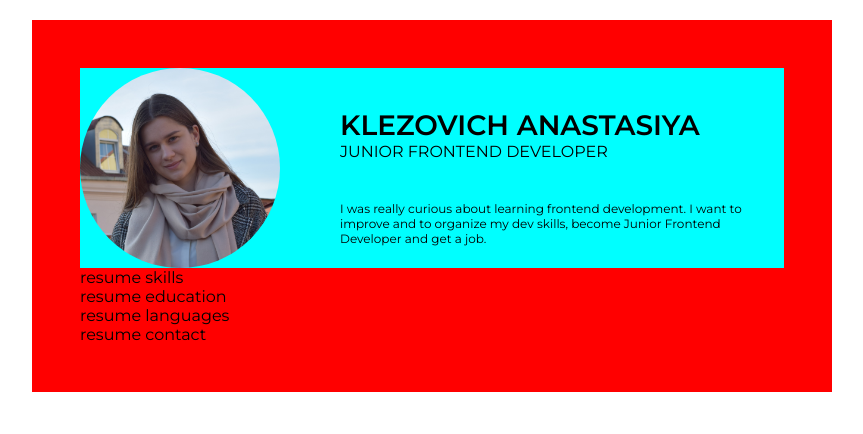
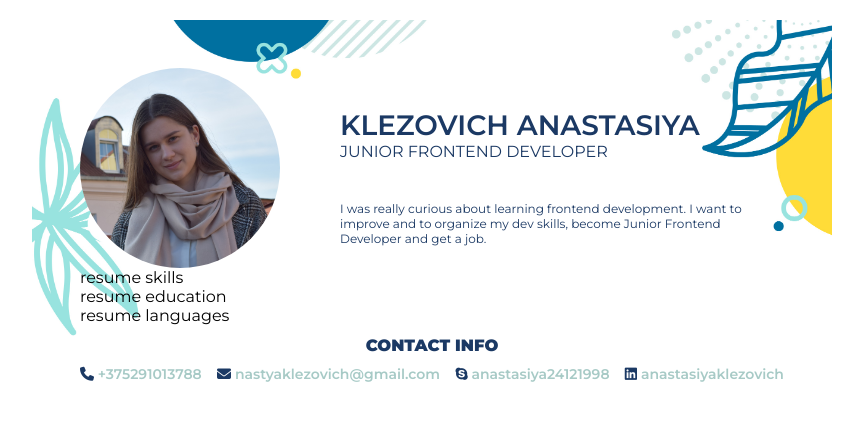
Before and after one commit to nastyaklezovich/rsschool-cv, a plain HTML site: page index.html in a window 1280 px wide. Shown: the whole page, without its empty margins (208-1071 px from the left). Drawn offline with Linux system fonts and the light colour scheme.

Commit message:
feat: implement contact info

```diff
--- a/index.html
+++ b/index.html
@@ -6,6 +6,8 @@
     <meta name="viewport" content="width=device-width, initial-scale=1.0">
     <link rel="stylesheet" href="styles.css">
     <link href="https://fonts.googleapis.com/css2?family=Montserrat:wght@400;600;900&display=swap" rel="stylesheet">
+    <link rel="stylesheet" href="https://cdnjs.cloudflare.com/ajax/libs/font-awesome/4.7.0/css/font-awesome.min.css">
+    <script src="https://kit.fontawesome.com/b1b1111252.js" crossorigin="anonymous"></script>
     <title>CV</title>
 </head>
 
@@ -20,13 +22,39 @@
                     and to organize my dev skills, become Junior Frontend Developer and get a job. </div>
             </div>
         </header>
-        <main class="resumeContent">
+        <main class="resumeMain">
             <div class="resumeSkills">resume skills</div>
             <div class="resumeEducation">resume education</div>
             <div class="resumeLanguages">resume languages</div>
         </main>
-        <footer class="resumeContact">
-            resume contact
+        <footer class="resumeFooter">
+            <h3>Contact info</h3>
+            <ul>
+                <li>
+                    <span>
+                        <i class="fas fa-phone"></i>
+                       +375291013788
+                    </span>
+                </li>
+                <li>
+                    <span>
+                        <i class="fas fa-envelope"></i>
+                        <a href = "mailto: nastyaklezovich@gmail.com">nastyaklezovich@gmail.com</a>
+                    </span>
+                </li>
+                <li>
+                    <span>
+                        <i class="fab fa-skype"></i>
+                        <a href="https://join.skype.com/invite/nWuADVi1EuQC">anastasiya24121998</a>
+                    </span>
+                </li>
+                <li>
+                    <span>
+                        <i class="fab fa-linkedin"></i>
+                        <a href="http://www.linkedin.com/in/анастасия-клезович-678425193">anastasiyaklezovich</a>
+                    </span>
+                </li>
+            </ul>
         </footer>
     </div>
 </body>
--- a/styles.css
+++ b/styles.css
@@ -11,12 +11,16 @@
     margin: 20px auto;
     padding: 48px;
     /* display: flex; */
-    background-color: red;
+    /* background-color: red; */
+    background-image: url("/images/4306962.jpg");
+    background-size: cover;
+
 }
 
 .resumeHeader {
     display: flex;
-    background-color: aqua;
+    color: #1b3964;
+    /* background-color: aqua; */
 }
 
 .resumeProfile{
@@ -34,6 +38,41 @@
     font-weight: 400;
 }
 
+.resumeFooter{
+    font-size: 14px;
+
+}
+
+.resumeFooter h3{
+    text-transform: uppercase;
+    text-align: center;
+    margin: 10px 0 10px 0;
+    color: #1b3964;
+}
+
+.resumeFooter ul{
+    display: flex;
+    list-style-type: none;
+    justify-content: space-between;
+    color: #a7cac6;
+    font-weight: 600;
+}
+
+.resumeFooter ul li a{
+    text-decoration: none;
+    color: #a7cac6;
+}
+
+.resumeFooter ul li a:visited{
+    text-decoration: none;
+}
+
+.resumeFooter ul li i{
+    color: #1b3964;
+}
+
+
+
 .resumeSummary{
     font-size: 12px;
     margin: 40px 0 0 0;
```
Also changed, not shown: images/4306962.jpg (added).
